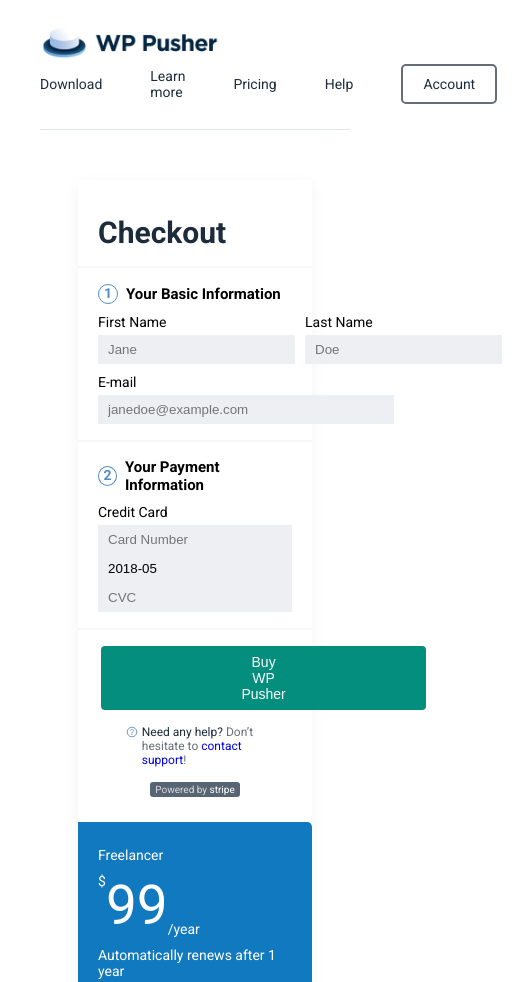
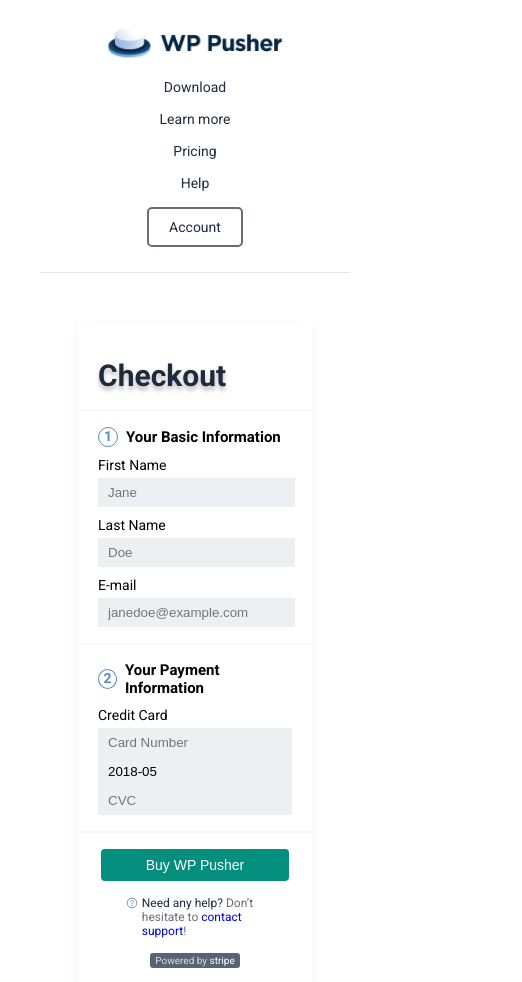
Before and after one commit to okekegodwin/wppusher-page, a plain HTML site: page index.html in a window 390 px wide. Shown: the top 982 px of the page, 522 px wide, since content can reach past the window. Drawn offline with nearby package versions, Linux system fonts and the light colour scheme.

Commit message:
Added some styles to the css file

```diff
--- a/styles.css
+++ b/styles.css
@@ -75,7 +75,7 @@ hr {
   width: 161px;
   color: #1D2C3C;
   font-size: 30px;
-  text-shadow: 0 4px 4px 0 #00000040;
+  text-shadow: 0 4px 4px #00000040;
   padding: 0 20px 0 20px;
 }
 
@@ -127,7 +127,7 @@ legend h3 .number {
 }
 
 .user-details div input:focus { outline: none; }
-.user-details div.email input { width: 150% }
+.user-details div.email input { width: 150%; }
 
 .payment-field .credit-card {
   display: flex;
@@ -143,8 +143,7 @@ legend h3 .number {
 .card-details input:focus { outline: none; }
 
 form .button-container {
-  width: 80%;
-  margin: 0 auto;
+  text-align: center;
 }
 
 form .submit-button {
@@ -152,9 +151,11 @@ form .submit-button {
   border: none;
   color: white;
   border-radius: 4px;
-  padding: 8px 140px 8px 140px;
+  width: 90%;
+  padding: 8px 0;
   cursor: pointer;
   font-size: 14px;
+  text-align: center;
 }
 
 .first-section-footer .help-section {
@@ -269,8 +270,30 @@ footer a {
   color: #31708F;
 }
 
-@media screen and (max-width: 766px) {
+@media screen and (max-width: 768px) {
+  header {
+    flex-direction: column;
+    gap: 15px;
+  }
+
   main .main-page {
     display: block;
   }
+
+  .user-details {
+    grid-template-columns: 1fr;
+  }
+
+  .user-details div.email input {
+    width: 100%;
+  }
 }
+
+@media (max-width: 550px) {
+  header .header-nav ul {
+    flex-direction: column;
+    gap: 1rem;
+  }
+
+  form .submit-button { width: 80%; }
+}
```
